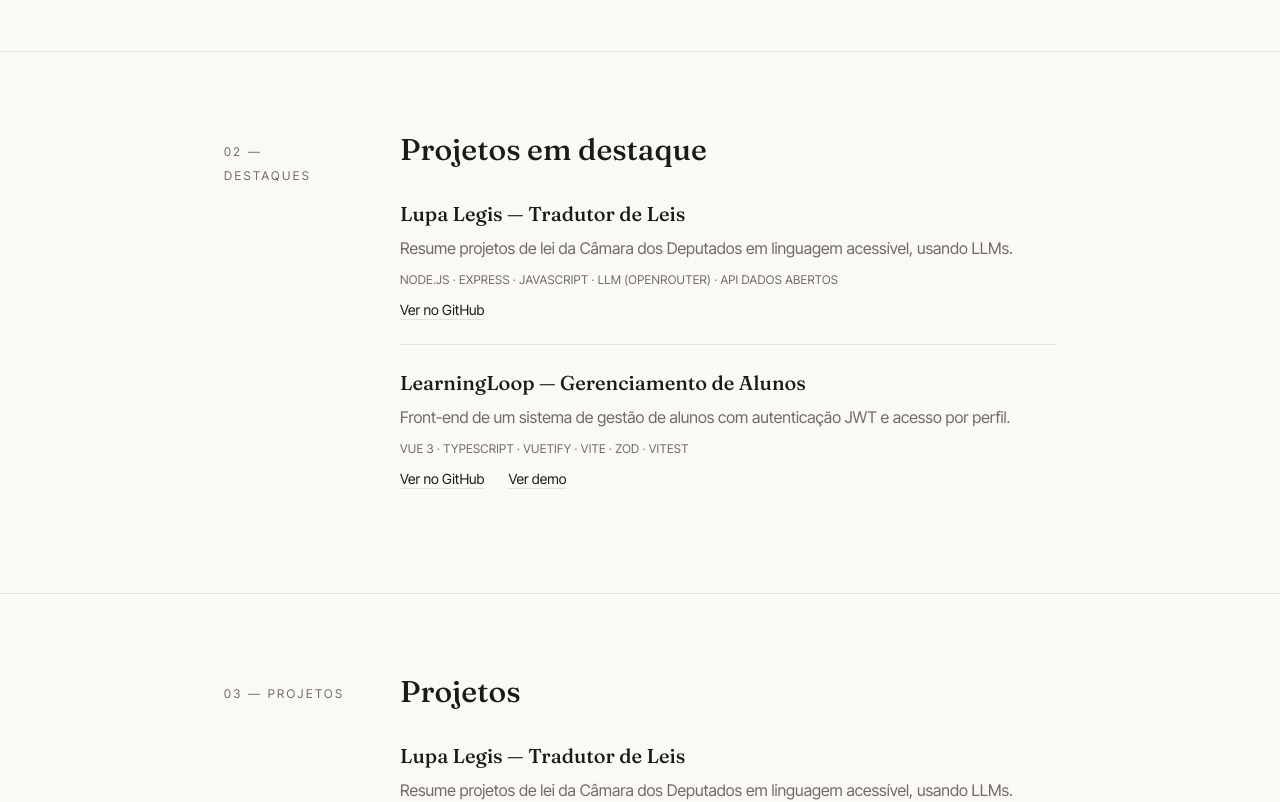
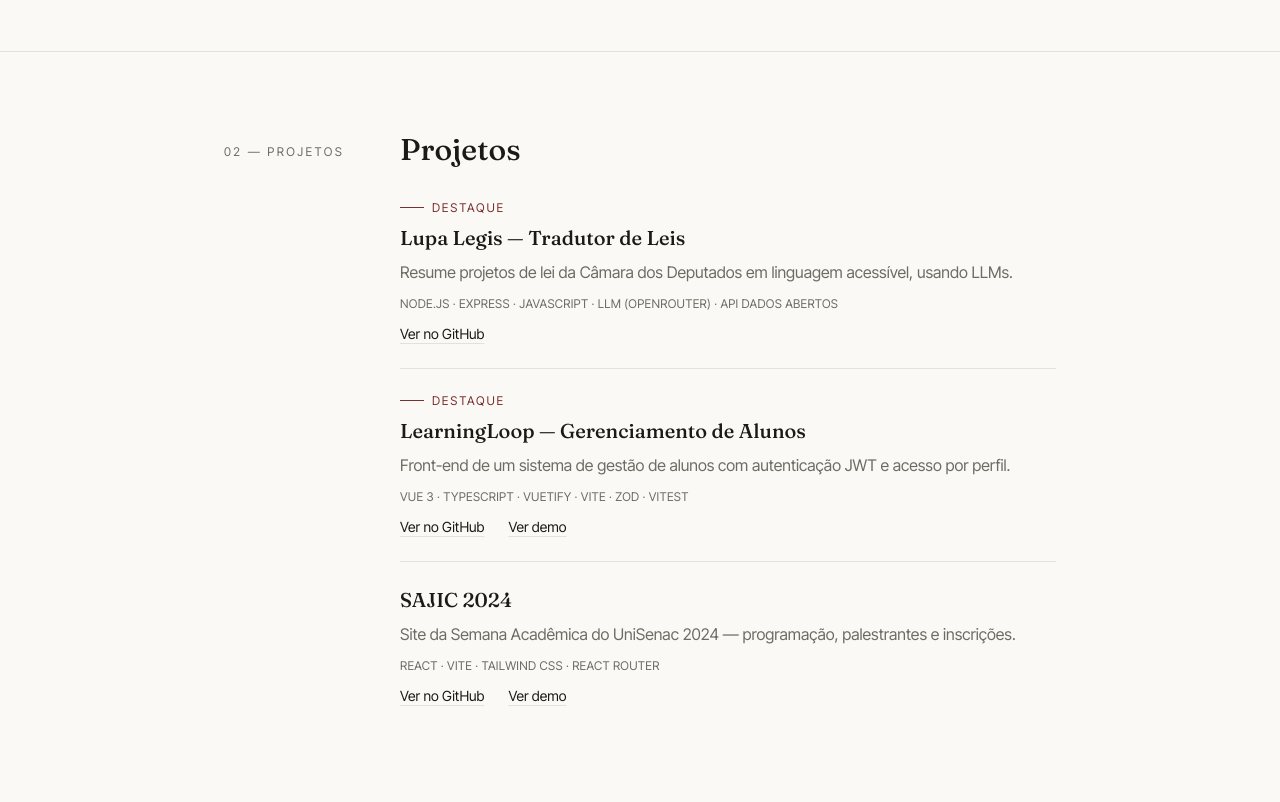
Before and after one commit to pedrohassen/portfolio_pedrohassen, a React (Vite) app: page / in a window 1280 px wide. Shown: the part 920-1722 px from the top of the page. Built offline with nearby package versions, Linux system fonts and the light colour scheme.

Commit message:
refactor: unifica destaques e projetos em uma seção só

```diff
--- a/src/App.tsx
+++ b/src/App.tsx
@@ -4,7 +4,6 @@ import { SiteHeader } from './components/SiteHeader'
 import { SkipLink } from './components/SkipLink'
 import { Contato } from './sections/Contato'
 import { Curriculo } from './sections/Curriculo'
-import { Destaques } from './sections/Destaques'
 import { Experiencia } from './sections/Experiencia'
 import { Hero } from './sections/Hero'
 import { Projetos } from './sections/Projetos'
@@ -18,7 +17,6 @@ export default function App() {
       <main id="conteudo">
         <Hero />
         <Sobre />
-        <Destaques />
         <Projetos />
         <Experiencia />
         <Curriculo />
--- a/src/components/ProjetoItem.tsx
+++ b/src/components/ProjetoItem.tsx
@@ -2,12 +2,19 @@ import { conteudo } from '../content/pt-BR'
 import type { Projeto } from '../types'
 import { ExternalLink } from './ExternalLink'
 
-/** Uma linha da lista de projetos (usada em Destaques e Projetos). */
+/** Uma linha da lista de projetos (seção Projetos). */
 export function ProjetoItem({ projeto }: { projeto: Projeto }) {
   const temLinks = Boolean(projeto.repoUrl || projeto.demoUrl)
 
   return (
     <article className="border-t border-line py-6 first:border-t-0 first:pt-0">
+      {projeto.destaque ? (
+        <p className="mb-2 flex items-center gap-2 font-sans text-xs tracking-[0.15em] text-accent uppercase">
+          <span aria-hidden="true" className="h-px w-6 bg-accent" />
+          {conteudo.projetos.destaque}
+        </p>
+      ) : null}
+
       <h3 className="text-xl">{projeto.titulo}</h3>
 
       <p className="mt-2 max-w-[var(--container-measure)] text-muted">
--- a/src/components/SiteHeader.tsx
+++ b/src/components/SiteHeader.tsx
@@ -6,7 +6,6 @@ import { ThemeToggle } from './ThemeToggle'
 
 const navItems = [
   { href: '#sobre', label: conteudo.nav.sobre },
-  { href: '#destaques', label: conteudo.nav.destaques },
   { href: '#projetos', label: conteudo.nav.projetos },
   { href: '#experiencia', label: conteudo.nav.experiencia },
   { href: '#curriculo', label: conteudo.nav.curriculo },
--- a/src/content/pt-BR.ts
+++ b/src/content/pt-BR.ts
@@ -15,7 +15,6 @@ export const conteudo = {
 
   nav: {
     sobre: 'Sobre',
-    destaques: 'Destaques',
     projetos: 'Projetos',
     experiencia: 'Experiência',
     curriculo: 'Currículo',
@@ -34,28 +33,25 @@ export const conteudo = {
     ],
   },
 
-  destaques: {
-    marcador: '02 — Destaques',
-    titulo: 'Projetos em destaque',
-    vazio: 'Em breve.',
-  },
-
   projetos: {
-    marcador: '03 — Projetos',
+    marcador: '02 — Projetos',
     titulo: 'Projetos',
     vazio: 'Em breve.',
+    destaque: 'Destaque',
     verNoGithub: 'Ver no GitHub',
     verDemo: 'Ver demo',
+    verMais: 'Ver mais projetos',
+    verMenos: 'Ver menos',
   },
 
   experiencia: {
-    marcador: '04 — Experiência',
+    marcador: '03 — Experiência',
     titulo: 'Experiência',
     formacaoTitulo: 'Formação',
   },
 
   curriculo: {
-    marcador: '05 — Currículo',
+    marcador: '04 — Currículo',
     titulo: 'Currículo',
     texto: 'Versão completa e atualizada em PDF.',
     ver: 'Ver PDF',
@@ -63,7 +59,7 @@ export const conteudo = {
   },
 
   contato: {
-    marcador: '06 — Contato',
+    marcador: '05 — Contato',
     titulo: 'Contato',
     texto: 'Aberto a oportunidades. Melhor forma de falar comigo:',
     email: 'E-mail',
--- a/src/sections/Destaques.tsx
+++ /dev/null
@@ -1,28 +0,0 @@
-import { ProjetoItem } from '../components/ProjetoItem'
-import { Section } from '../components/Section'
-import { conteudo } from '../content/pt-BR'
-import { projetos } from '../data/projects'
-
-export function Destaques() {
-  const lista = projetos
-    .filter((p) => p.destaque)
-    .sort((a, b) => a.ordem - b.ordem)
-
-  return (
-    <Section
-      id="destaques"
-      marcador={conteudo.destaques.marcador}
-      titulo={conteudo.destaques.titulo}
-    >
-      {lista.length === 0 ? (
-        <p className="text-muted">{conteudo.destaques.vazio}</p>
-      ) : (
-        <div>
-          {lista.map((projeto) => (
-            <ProjetoItem key={projeto.slug} projeto={projeto} />
-          ))}
-        </div>
-      )}
-    </Section>
-  )
-}
--- a/src/sections/Projetos.tsx
+++ b/src/sections/Projetos.tsx
@@ -1,10 +1,22 @@
+import { useState } from 'react'
 import { ProjetoItem } from '../components/ProjetoItem'
 import { Section } from '../components/Section'
 import { conteudo } from '../content/pt-BR'
 import { projetos } from '../data/projects'
 
+/** Quantos projetos aparecem antes do "ver mais". */
+const VISIVEIS = 5
+
+/** Destaques primeiro, depois por `ordem`. */
+const lista = [...projetos].sort(
+  (a, b) => (a.destaque ? 0 : 1) - (b.destaque ? 0 : 1) || a.ordem - b.ordem,
+)
+
 export function Projetos() {
-  const lista = [...projetos].sort((a, b) => a.ordem - b.ordem)
+  const [expandido, setExpandido] = useState(false)
+
+  const temMais = lista.length > VISIVEIS
+  const mostrados = expandido ? lista : lista.slice(0, VISIVEIS)
 
   return (
     <Section
@@ -15,11 +27,25 @@ export function Projetos() {
       {lista.length === 0 ? (
         <p className="text-muted">{conteudo.projetos.vazio}</p>
       ) : (
-        <div>
-          {lista.map((projeto) => (
-            <ProjetoItem key={projeto.slug} projeto={projeto} />
-          ))}
-        </div>
+        <>
+          <div>
+            {mostrados.map((projeto) => (
+              <ProjetoItem key={projeto.slug} projeto={projeto} />
+            ))}
+          </div>
+
+          {temMais ? (
+            <button
+              type="button"
+              onClick={() => setExpandido((v) => !v)}
+              className="mt-8 font-sans text-sm text-accent underline decoration-line underline-offset-4 transition-colors hover:decoration-accent"
+            >
+              {expandido
+                ? conteudo.projetos.verMenos
+                : `${conteudo.projetos.verMais} (${lista.length - VISIVEIS})`}
+            </button>
+          ) : null}
+        </>
       )}
     </Section>
   )
```
